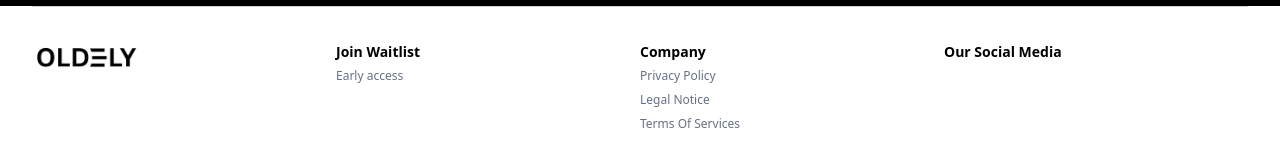
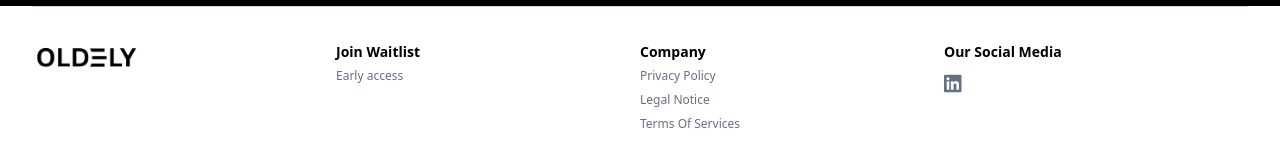
Before and after one commit to edijavier99/oldely_website, a React (Vite) app in the folder frontend/: page / in a window 1280 px wide. Shown: the part 3616-3776 px from the top of the page. Built offline with nearby package versions, Linux system fonts and the light colour scheme.

Commit message:
linkdin added

```diff
--- a/frontend/index.html
+++ b/frontend/index.html
@@ -4,6 +4,10 @@
     <meta charset="UTF-8" />
     <link rel="icon" type="image/svg+xml" href="/oldely.ico" />
     <meta name="viewport" content="width=device-width, initial-scale=1.0" />
+     <link
+      rel="stylesheet"
+      href="https://cdnjs.cloudflare.com/ajax/libs/font-awesome/6.4.0/css/all.min.css"
+    />
 
     <!-- SEO Meta Tags -->
     <title>Oldely - Care and Connection for the Older Generation</title>
--- a/frontend/src/modules/home/components/Footer.tsx
+++ b/frontend/src/modules/home/components/Footer.tsx
@@ -30,9 +30,7 @@ const LinkGroup = ({
 
 const SocialLinks = () => {
   const socialLinks = [
-    { href: 'https://www.instagram.com/impresario.invest/', iconClass: 'fab fa-instagram', label: 'Instagram' },
-    { href: 'https://www.tiktok.com/@impresario_invest?_t=ZN-8wbLTZFW1FW&_r=1', iconClass: 'fab fa-tiktok', label: 'Twitter' },
-    { href: 'https://www.linkedin.com/company/107403231', iconClass: 'fab fa-linkedin', label: 'LinkedIn' }
+    { href: 'https://www.linkedin.com/company/oldely/', iconClass: 'fab fa-linkedin', label: 'LinkedIn' }
   ];
 
   return (
--- a/frontend/src/modules/home/components/Herosection.tsx
+++ b/frontend/src/modules/home/components/Herosection.tsx
@@ -4,6 +4,8 @@ import WaitlistForm from '../form/WaitlistForm.tsx';
 import Modal from "../../../core/components/CustomModal.tsx";
 import { useState } from "react";
 import SurveyForm from "../form/SurveyForm.tsx";
+import Footer from "./Footer.tsx";
+
 
 const ElderlyCareHero = () => {
 
```
